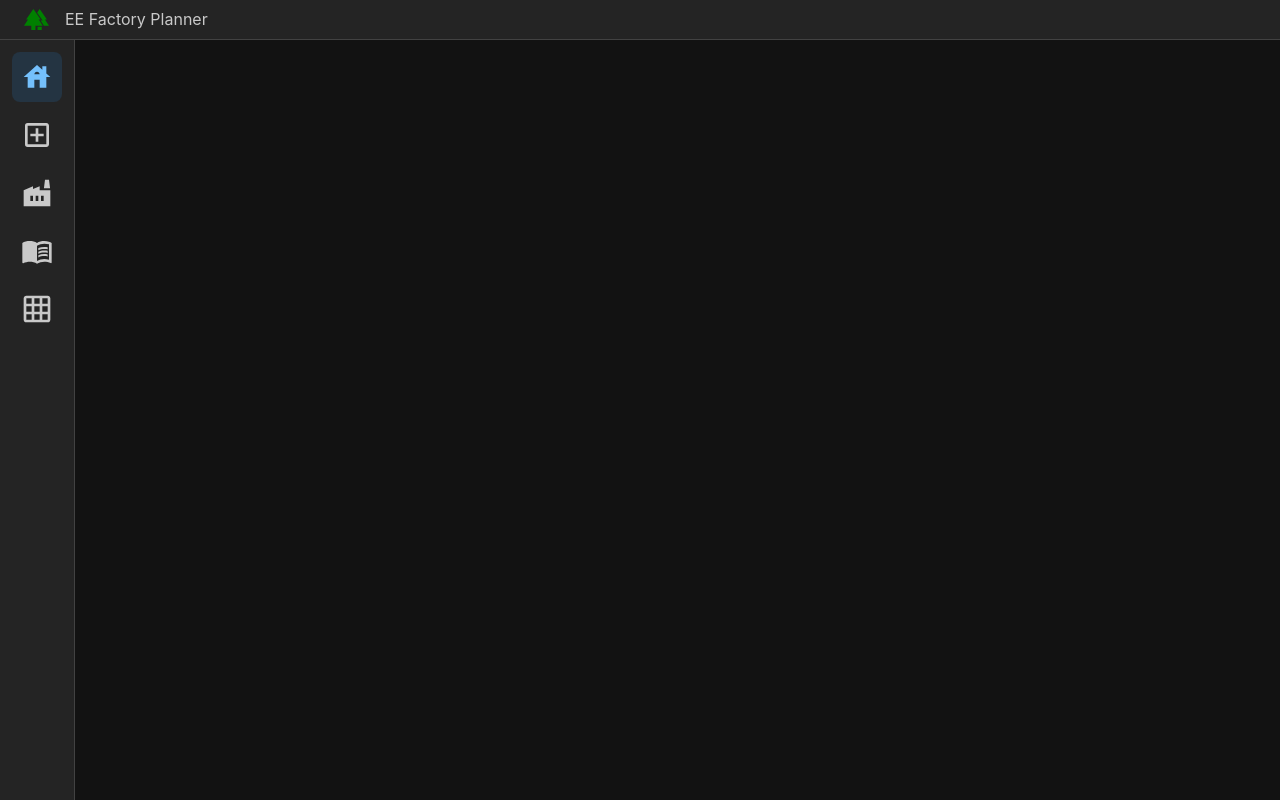
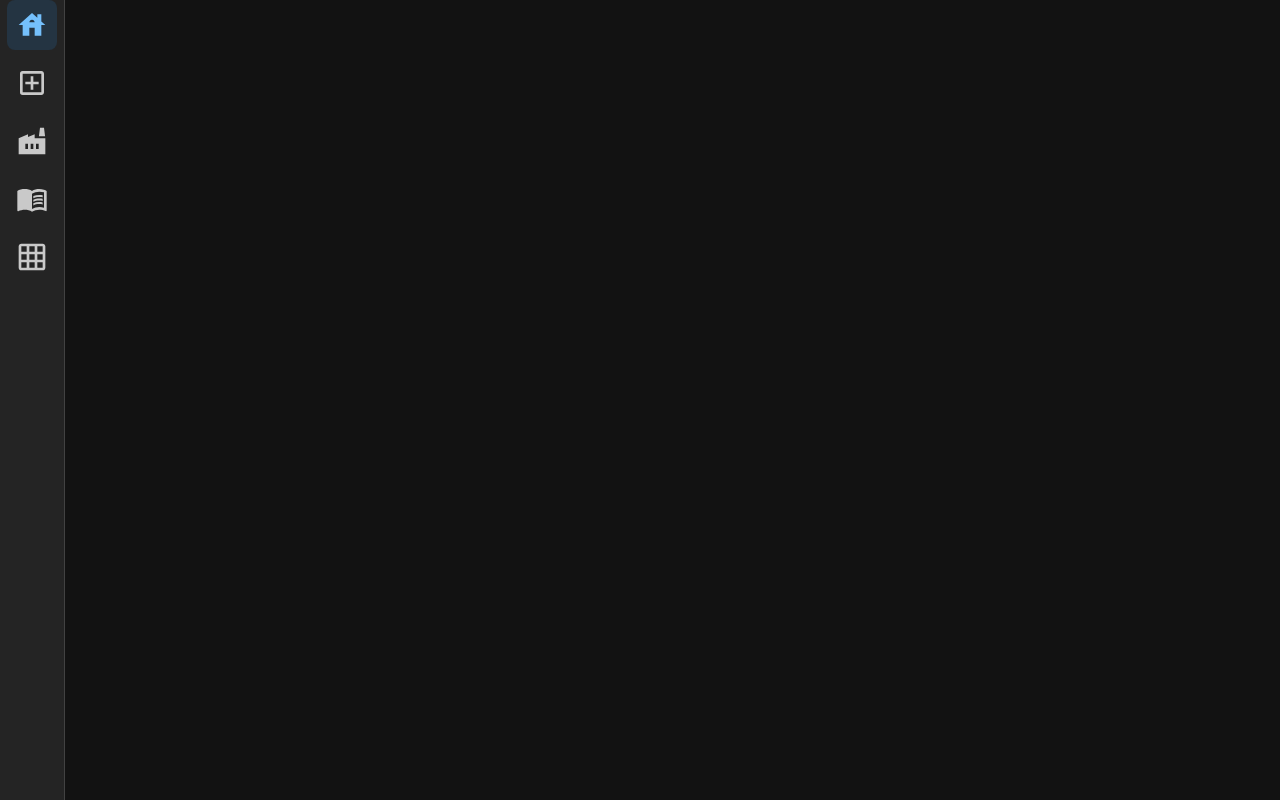
Before and after one commit to JamesPRobertson/eager-ermine, a React (Vite) app: page / in a window 1280 px wide. Built offline with nearby package versions, Linux system fonts and the light colour scheme.

Commit message:
Changed up the AppShell

```diff
--- a/src/App.module.css
+++ b/src/App.module.css
@@ -1,6 +1,6 @@
 .navbar {
-  padding: 12px;
   gap: 8px;
+  align-items: center;
 }
 
 .inputs {
--- a/src/App.tsx
+++ b/src/App.tsx
@@ -31,6 +31,7 @@ const NavbarLink = ({ icon: Icon, label, target, active, onClick }: NavbarLinkPr
   );
 };
 
+// TODO: add a little divider between home and the rest
 const navOptions = [
   { icon: MdHouse, label: "Home", target: "/home" },
   { icon: MdOutlineAddBox, label: "Items", target: "/items" },
@@ -43,9 +44,6 @@ export const App = () => {
   const [active, setActive] = useState(0);
   const { height } = useViewportSize();
 
-  const appShellHeight = 40;
-  const mainHeight = height - appShellHeight;
-
   const links = navOptions.map((link, index) => (
     <NavbarLink {...link} key={link.label} active={index === active} onClick={() => setActive(index)} />
   ));
@@ -53,21 +51,14 @@ export const App = () => {
   return (
     <div className={classes.appMain}>
       <AppShell
-        header={{ height: appShellHeight }}
-        navbar={{ width: 75, breakpoint: "sm", collapsed: { desktop: false } }}
+        navbar={{ width: 65, breakpoint: "sm", collapsed: { desktop: false } }}
         classNames={{ navbar: classes.navbar }}
         styles={{
           main: {
-            height: mainHeight
+            height: height
           }
         }}
       >
-        <AppShell.Header>
-          <Group px="md" h="100%">
-            <MdForest style={{ width: rem(25), height: rem(25), marginLeft: 8, fill: "green" }} />
-            <Text>EE Factory Planner</Text>
-          </Group>
-        </AppShell.Header>
         <AppShell.Navbar>{links}</AppShell.Navbar>
         <AppShell.Main>
           <Outlet />
```
